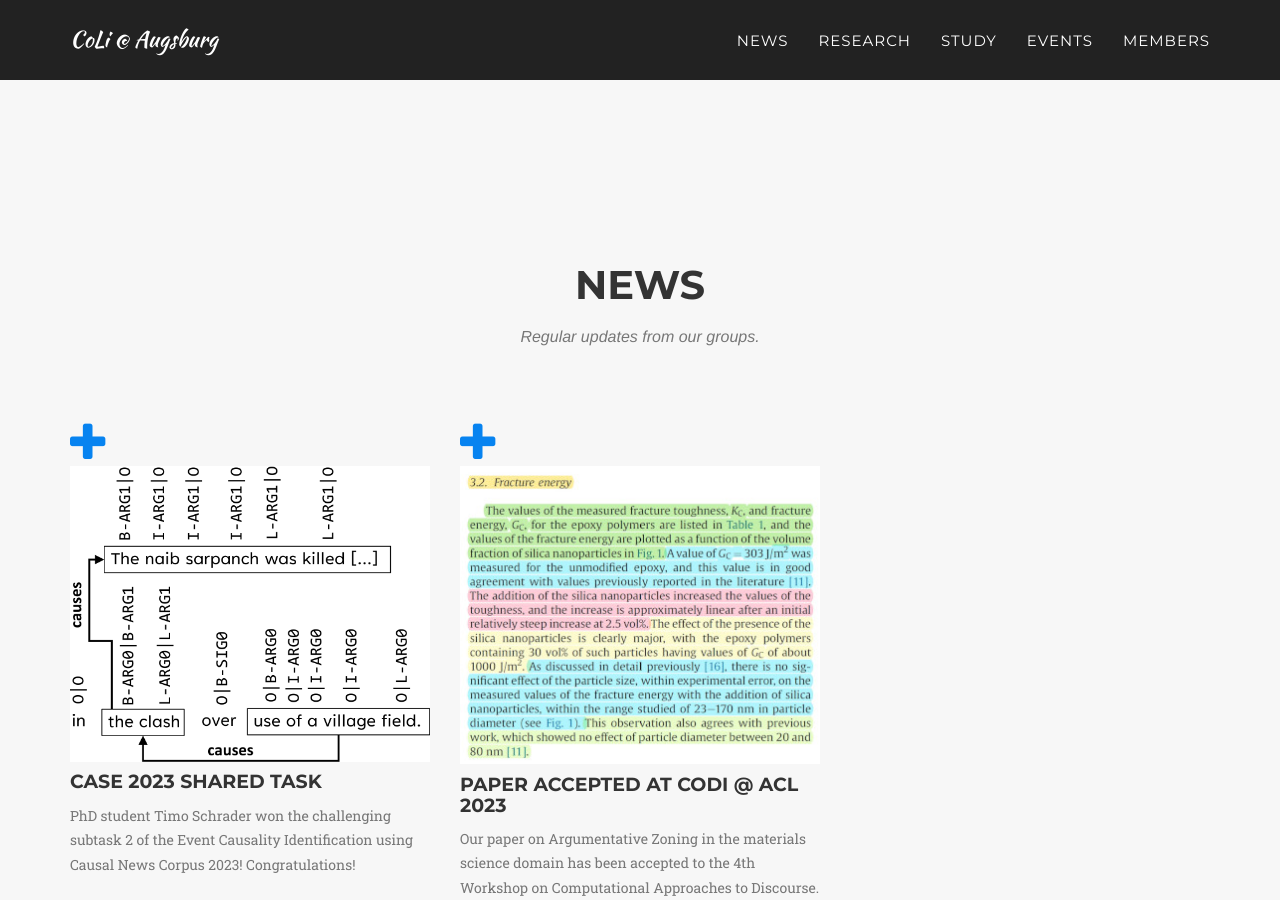
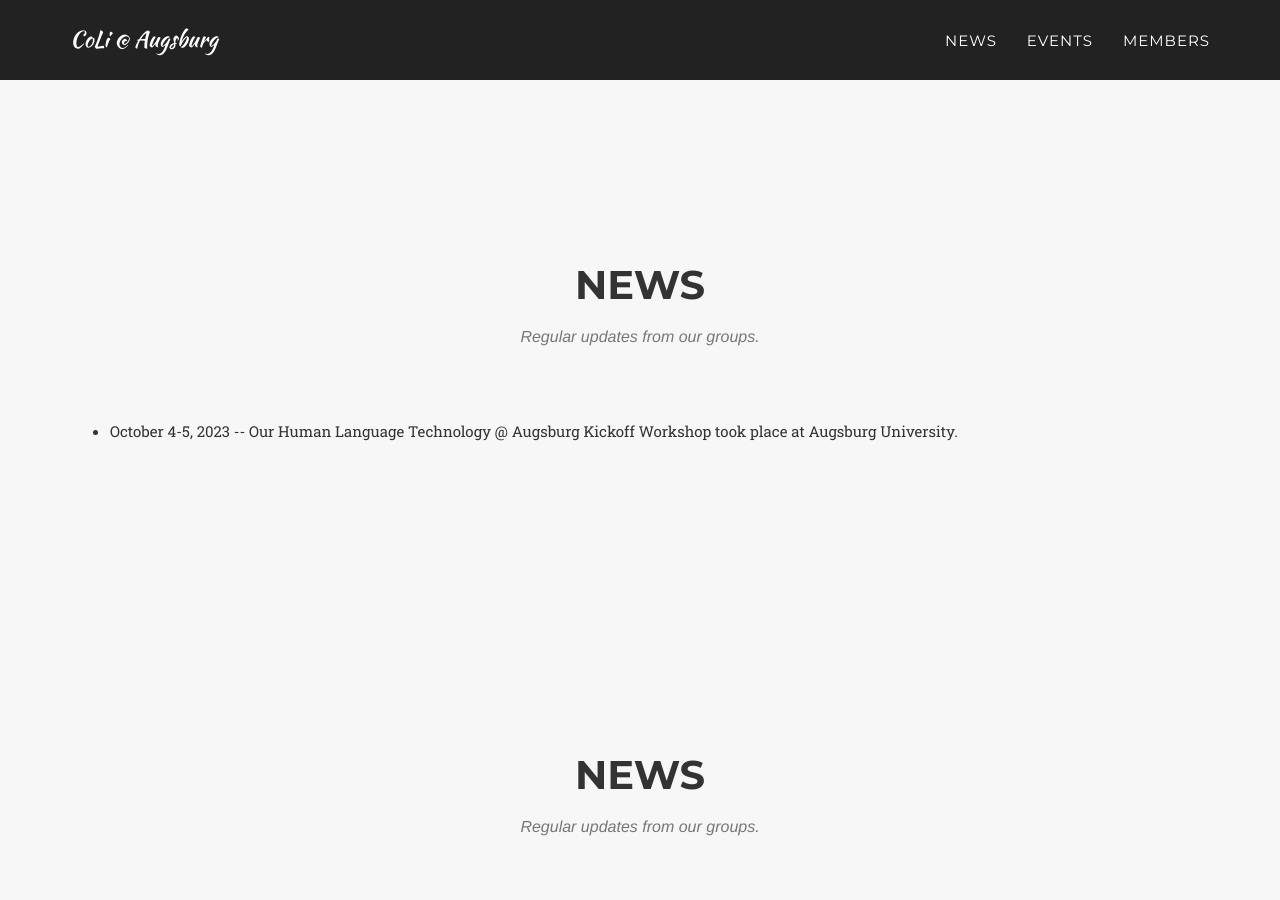
Before and after one commit to Viviana-dev/coli-augsburg.github.io, a Jekyll site: the page built from index.html, in a window 1280 px wide and 900 px high, scrolled down 835 px. Built offline with Jekyll 4.4.1, drawn with Linux system fonts in a browser that asks for light colours; some web fonts are replaced; some of the changed text lies outside the part shown.

Commit message:
changed name, still need to remove some bits ...

```diff
--- a/_includes/header.html
+++ b/_includes/header.html
@@ -21,12 +21,12 @@
                     <li>
                         <a class="page-scroll" href="#news">News</a>
                     </li>
-                    <li>
+                    <!--li>
                         <a class="page-scroll" href="#research">Research</a>
                     </li>
                     <li>
                         <a class="page-scroll" href="#study">Study</a>
-                    </li>
+                    </li-->
                     <li>
                         <a class="page-scroll" href="#events">Events</a>
                     </li>
@@ -48,7 +48,7 @@
         <div class="container">
             <div class="intro-text">
                 <div class="intro-lead-in">Welcome</div>
-                <div class="intro-heading">Language Science and Technology @ Augsburg</div>
+                <div class="intro-heading">Human Language Technology @ Augsburg</div>
                 <!--a href="#news" class="page-scroll btn btn-xl">Tell Me More</a-->
             </div>
         </div>
--- a/_includes/header2.html
+++ b/_includes/header2.html
@@ -36,7 +36,7 @@
         <div class="container">
             <div class="intro-text">
                 <div class="intro-lead-in">Welcome</div>
-                <div class="intro-heading">Language Science and Technology @ Augsburg</div>
+                <div class="intro-heading">Human Language Technology @ Augsburg</div>
                 <!--a href="#news" class="page-scroll btn btn-xl">Tell Me More</a-->
             </div>
         </div>
--- /dev/null
+++ b/_includes/news.html
@@ -0,0 +1,14 @@
+<section id="news" class="bg-light-gray">
+    <div class="container">
+        <div class="row">
+            <div class="col-lg-12 text-center">
+                <h2 class="section-heading">News</h2>
+                <h3 class="section-subheading text-muted">Regular updates from our groups.</h3>
+            </div>
+        </div>
+
+<ul>
+    <li>October 4-5, 2023 -- Our Human Language Technology @ Augsburg Kickoff Workshop took place at Augsburg University.</li>
+</ul>
+    </div>
+</section>
--- a/_layouts/default.html
+++ b/_layouts/default.html
@@ -8,9 +8,10 @@
 
     {% include header.html %}
     {% include about.html %}
-    {% include news_grid.html %}
+    {% include news.html %}
+    <!--{% include news_grid.html %}
     {% include research_grid.html %}
-    {% include study_grid.html %}
+    {% include study_grid.html %}-->
     {% include events.html %}
     {% include team.html %}
     {% include footer.html %}
```
Also changed, not shown: pages/kickoff-workshop-23.md (+1 -1 lines).
